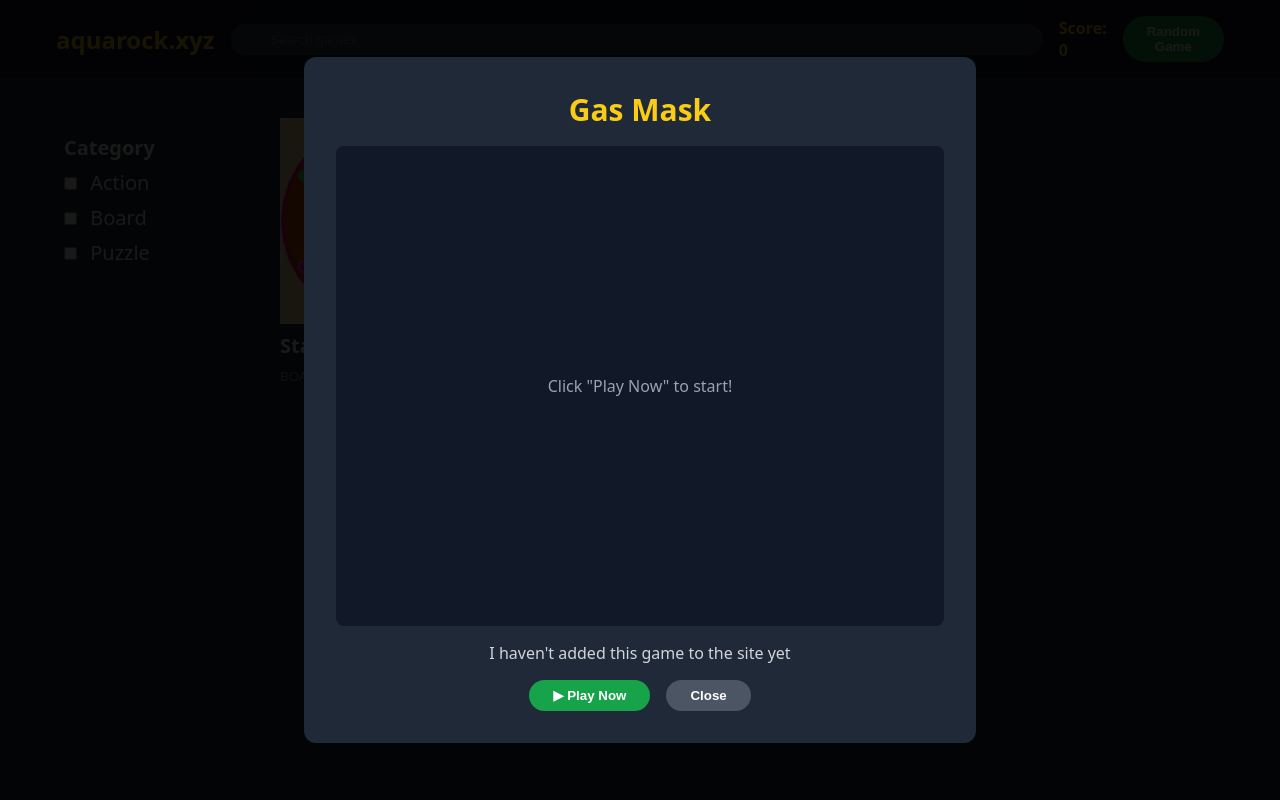
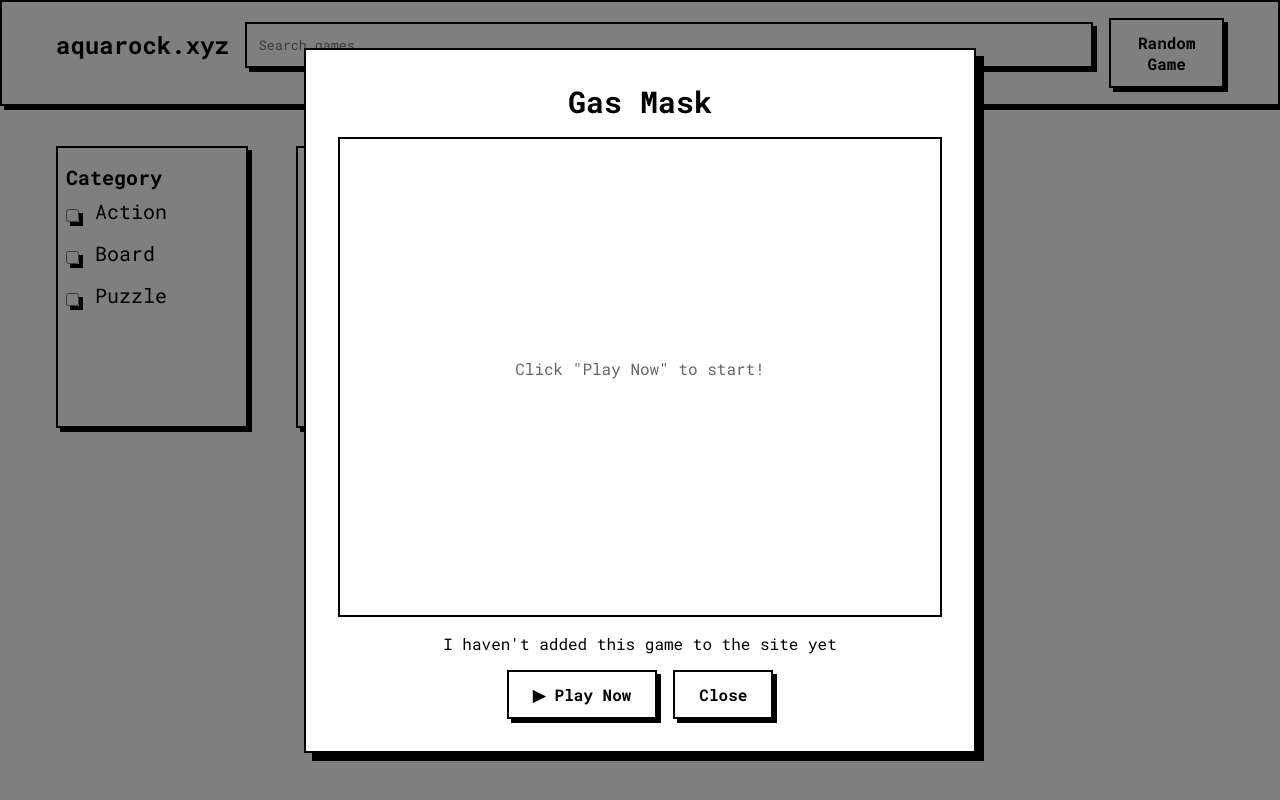
Before and after one commit to aquarockslug/aquarocksite, a plain HTML site: page index.html in a window 1280 px wide. Both pictures are taken after a click on the button "Random Game". Drawn offline with Linux system fonts and the light colour scheme.

Commit message:
tiny brutal

```diff
--- a/index.html
+++ b/index.html
@@ -4,10 +4,11 @@
     <meta charset="UTF-8" />
     <meta name="viewport" content="width=device-width, initial-scale=1.0" />
     <title>Aquarock</title>
+    <link rel="stylesheet" href="tiny-brutalism.css" />
     <link rel="stylesheet" href="style.css" />
   </head>
   <body>
-    <nav class="navbar">
+    <nav class="navbar box">
       <div class="container">
         <h1 class="logo">aquarock.xyz</h1>
 
@@ -21,7 +22,7 @@
         </div>
 
         <div class="nav-buttons">
-          <span id="scoreDisplay">Score: 0</span>
+          <span id="scoreDisplay" hidden>Score: 0</span>
           <button id="playRandomBtn" class="btn btn-random">
             Random Game
           </button>
@@ -30,7 +31,7 @@
     </nav>
 
     <main class="container main-content">
-      <aside class="sidebar">
+      <aside class="sidebar box">
         <h2></h2>
         <h3>Category</h3>
         <div id="filters-container">
--- a/script.js
+++ b/script.js
@@ -50,7 +50,7 @@ playGameBtn.addEventListener("click", startGame);
 function createProductElement(game) {
 	const productEl = document.createElement("div");
 
-	productEl.className = "item";
+	productEl.className = "item box";
 
 	productEl.innerHTML = `<div class="item-image">
   <img src="${game.url}" alt="${game.name}" />
--- a/style.css
+++ b/style.css
@@ -5,9 +5,7 @@
 }
 
 body {
-	background-color: #1f2937;
-	color: white;
-	font-family: system-ui, -apple-system, sans-serif;
+	font-family: "Roboto Mono", monospace;
 }
 
 .container {
@@ -17,8 +15,6 @@ body {
 }
 
 .navbar {
-	background-color: #111827;
-	padding: 1rem;
 	margin-bottom: 1.5rem;
 }
 
@@ -39,7 +35,6 @@ body {
 .logo {
 	font-size: 1.5rem;
 	font-weight: bold;
-	color: #facc15;
 }
 
 .search-wrapper {
@@ -49,17 +44,8 @@ body {
 
 .search-input {
 	width: 100%;
-	padding: 0.5rem 1rem 0.5rem 2.5rem;
-	border-radius: 9999px;
-	background-color: #374151;
-	color: white;
-	border: none;
-	transition: width 0.3s ease;
-}
-
-.search-input:focus {
-	outline: none;
-	width: 100%;
+	padding: 0.75rem;
+	border-radius: 0;
 }
 
 .search-wrapper svg {
@@ -77,27 +63,21 @@ body {
 	gap: 1rem;
 }
 
-#scoreDisplay {
-	color: #facc15;
+.btn {
+	padding: 0.75rem 1.5rem;
 	font-weight: bold;
-}
-
-.btn {
-	padding: 0.5rem 1.5rem;
-	border-radius: 9999px;
-	font-weight: bold;
-	border: none;
 	cursor: pointer;
-	transition: background-color 0.2s ease;
+	border: 2px solid #000;
+	box-shadow: 4px 4px 0 #000;
+	font-family: "Roboto Mono", monospace;
 }
 
 .btn-random {
-	background-color: #16a34a;
-	color: white;
+	background-color: #fff;
 }
 
 .btn-random:hover {
-	background-color: #15803d;
+	box-shadow: 6px 6px 0 #000;
 }
 
 .main-content {
@@ -120,7 +100,7 @@ body {
 
 @media (min-width: 768px) {
 	.sidebar {
-		max-width: 10rem;
+		max-width: 12rem;
 	}
 }
 
@@ -140,11 +120,15 @@ body {
 
 #filters-container div {
 	margin-bottom: 0.5rem;
+	display: flex;
+	align-items: center;
+	gap: 0.5rem;
 }
 
-#filters-container label {
-	margin-left: 0.5rem;
-	cursor: pointer;
+#filters-container input[type="checkbox"] {
+	margin-bottom: 0;
+	margin-right: 0.5rem;
+	width: auto;
 }
 
 .products-grid {
@@ -181,8 +165,13 @@ body {
 	position: relative;
 	overflow: hidden;
 	cursor: pointer;
-	border: 1px solid #e5e7eb;
+	border: 2px solid #000;
+	box-shadow: 4px 4px 0 #000;
 	aspect-ratio: 1;
+}
+
+.item-image:hover {
+	box-shadow: 6px 6px 0 #000;
 }
 
 .item-image img {
@@ -202,29 +191,11 @@ body {
 	transition: transform 0.3s ease;
 	color: white;
 	font-weight: bold;
+	background-color: #000;
 }
 
 .item-image:hover .item-status {
 	transform: translateY(0);
-}
-
-.item-status.action {
-	background-color: #dc2626;
-}
-.item-status.rpg {
-	background-color: #9333ea;
-}
-.item-status.puzzle {
-	background-color: #2563eb;
-}
-.item-status.sports {
-	background-color: #16a34a;
-}
-.item-status.adventure {
-	background-color: #ca8a04;
-}
-.item-status.board {
-	background-color: #0891b2;
 }
 
 .item h3 {
@@ -232,7 +203,7 @@ body {
 }
 
 .item small {
-	color: #9ca3af;
+	color: #666;
 	text-transform: uppercase;
 }
 
@@ -242,7 +213,7 @@ body {
 	left: 0;
 	right: 0;
 	bottom: 0;
-	background-color: rgba(0, 0, 0, 0.9);
+	background-color: rgba(0, 0, 0, 0.5);
 	display: flex;
 	align-items: center;
 	justify-content: center;
@@ -258,32 +229,31 @@ body {
 }
 
 .modal-content {
-	background-color: #1f2937;
 	padding: 2rem;
-	border-radius: 0.75rem;
 	max-width: 42rem;
 	width: 100%;
 	margin: 1rem;
 	text-align: center;
+	border: 2px solid #000;
+	box-shadow: 8px 8px 0 #000;
 }
 
 .modal-content h2 {
 	font-size: 1.875rem;
 	font-weight: bold;
-	color: #facc15;
 	margin-bottom: 1rem;
 }
 
 .game-area {
-	background-color: #111827;
+	background-color: #fff;
 	height: 30rem;
-	border-radius: 0.5rem;
 	margin-bottom: 1rem;
 	display: flex;
 	align-items: center;
 	justify-content: center;
 	overflow: hidden;
 	position: relative;
+	border: 2px solid #000;
 }
 
 .game-area canvas {
@@ -292,11 +262,10 @@ body {
 }
 
 .loading-text {
-	color: #9ca3af;
+	color: #666;
 }
 
 #gameDescription {
-	color: #d1d5db;
 	margin-bottom: 1rem;
 }
 
@@ -307,35 +276,32 @@ body {
 }
 
 .btn-play {
-	background-color: #16a34a;
-	color: white;
+	background-color: #fff;
 }
 
 .btn-play:hover {
-	background-color: #15803d;
+	box-shadow: 6px 6px 0 #000;
 }
 
 .btn-close {
-	background-color: #4b5563;
-	color: white;
+	background-color: #fff;
 }
 
 .btn-close:hover {
-	background-color: #374151;
+	box-shadow: 6px 6px 0 #000;
 }
 
 .click-btn {
 	margin-top: 1rem;
 	padding: 0.75rem 1.5rem;
-	border-radius: 9999px;
 	font-weight: bold;
-	background-color: #ca8a04;
-	color: white;
-	border: none;
+	background-color: #fff;
+	color: #000;
+	border: 2px solid #000;
+	box-shadow: 4px 4px 0 #000;
 	cursor: pointer;
-	transition: background-color 0.2s ease;
 }
 
 .click-btn:hover {
-	background-color: #a16207;
+	box-shadow: 6px 6px 0 #000;
 }
```
Also changed, not shown: 1 other file.
